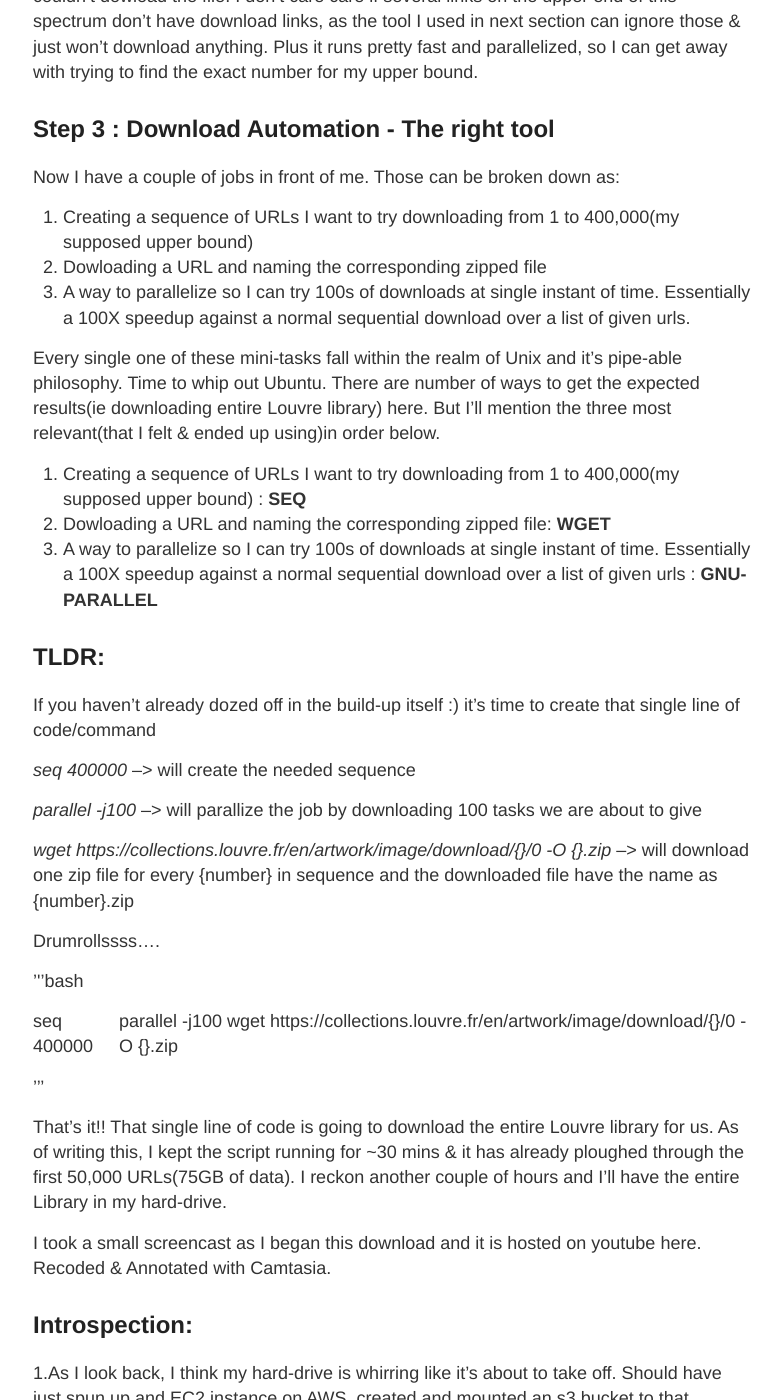
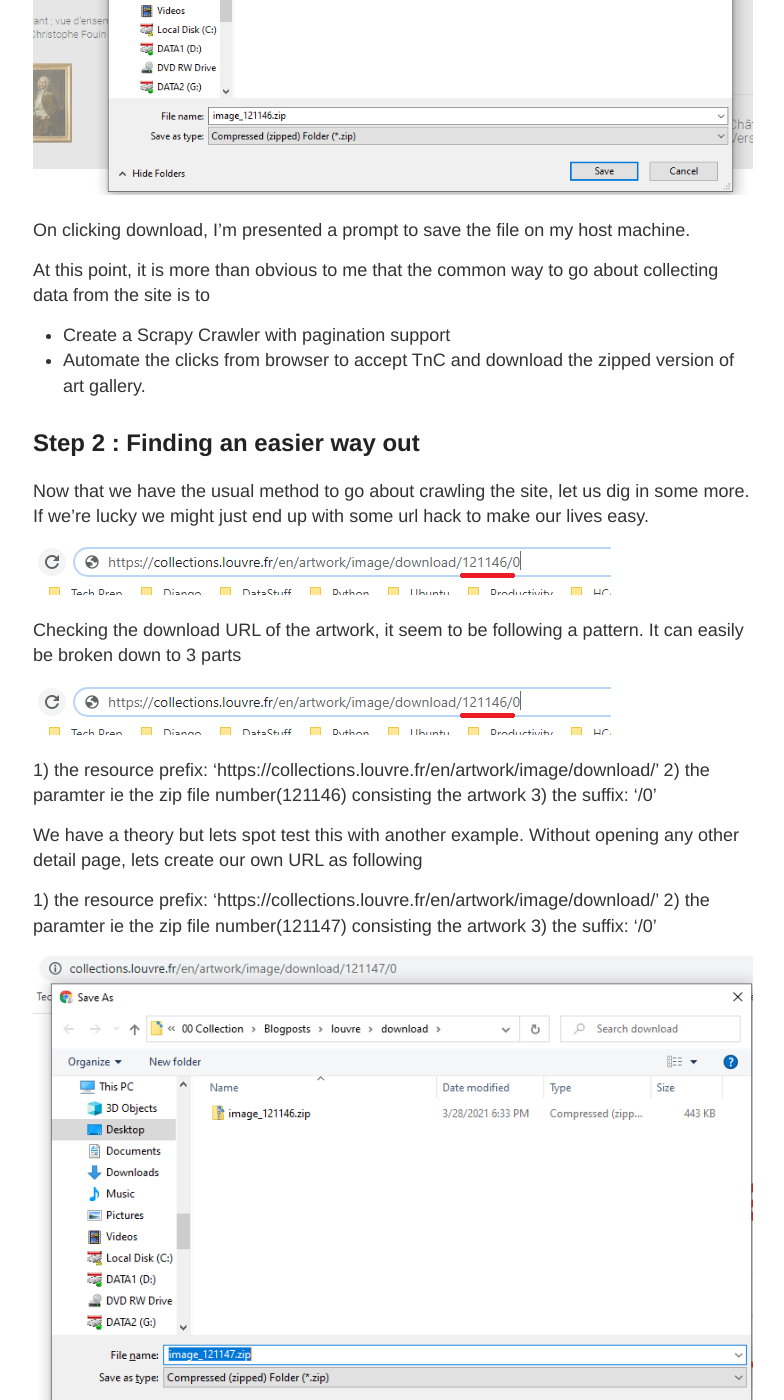
Before and after one commit to spsphulse/My-Portfolio, a Jekyll site: the page built from _posts/2021-03-28-scraping-the-louvre-in-one-line-of-code.md, in a window 1280 px wide and 1400 px high, scrolled down 3206 px. Shown: the whole window, without its empty margins (247-1031 px from the left). Built offline with Jekyll 4.4.1, drawn with Linux system fonts in a browser that asks for light colours; some of the changed text lies outside the part shown.

Commit message:
Update 2021-03-28-scraping-the-louvre-in-one-line-of-code.md

```diff
--- a/_posts/2021-03-28-scraping-the-louvre-in-one-line-of-code.md
+++ b/_posts/2021-03-28-scraping-the-louvre-in-one-line-of-code.md
@@ -20,30 +20,36 @@
 ![Paintings section](https://github.com/spsphulse/My-Portfolio/blob/master/images/louvre/paintings.png?raw=true)
 
 
-![Download button.png]({{site.baseurl}}/_posts/Download button.png)
+![Download button.png](https://github.com/spsphulse/My-Portfolio/blob/master/images/louvre/Download%20button.png?raw=true)
 
 
 It looks like the detail page of the painting consits of photos in various angles. It also presents us with a download button. Lets click that
 
-
+![tnc](https://github.com/spsphulse/My-Portfolio/blob/master/images/louvre/TnC.png?raw=true)
 
 
 Interesting! So in order to download this gallery(zipped file containing images) I'll have to accept the TnC and then click download.
 
+![dprompt](https://github.com/spsphulse/My-Portfolio/blob/master/images/louvre/downloadprompt.png?raw=true)
 
 On clicking download, I'm presented a prompt to save the file on my host machine.
 
 
-At this point, it is more than obvious that the common way to go about collecting data from the site is to
-- Create a Scrapy Crawler with pagination
+At this point, it is more than obvious to me that the common way to go about collecting data from the site is to
+- Create a Scrapy Crawler with pagination support
 - Automate the clicks from browser to accept TnC and download the zipped version of art gallery.
+
 
 ## Step 2 : Finding an easier way out
 
 Now that we have the usual method to go about crawling the site, let us dig in some more. If we're lucky we might just end up with some url hack to make our lives easy.
 
 
+![dlink](https://github.com/spsphulse/My-Portfolio/blob/master/images/louvre/dlink1.png?raw=true)
+
 Checking the download URL of the artwork, it seem to be following a pattern. It can easily be broken down to 3 parts
+
+![dlink1](https://github.com/spsphulse/My-Portfolio/blob/master/images/louvre/dlink1.png?raw=true)
 
 1) the resource prefix: 'https://collections.louvre.fr/en/artwork/image/download/'
 2) the paramter ie the zip file number(121146) consisting the artwork
@@ -54,6 +60,8 @@
 1) the resource prefix: 'https://collections.louvre.fr/en/artwork/image/download/'
 2) the paramter ie the zip file number(121147) consisting the artwork
 3) the suffix: '/0'
+
+![prompt2](https://github.com/spsphulse/My-Portfolio/blob/master/images/louvre/Download_Prompt2.png?raw=true)
 
 And now enter it into the browser.
 
@@ -111,7 +121,7 @@
 
 That's it!! That single line of code is going to download the entire Louvre library for us. As of writing this, I kept the script running for ~30 mins & it has already ploughed through the first 50,000 URLs(75GB of data). I reckon another couple of hours and I'll have the entire Library in my hard-drive.
 
-I took a small screencast as I began this download and it is hosted on youtube here. Recoded & Annotated with Camtasia.
+I took a small screencast as I began this download and it is hosted on youtube [here](https://youtu.be/N84oRhc5zhg "screencast"). Recoded & Annotated with Camtasia.
 
 
 ## Introspection:
```
Also changed, not shown: other parts of _posts/2021-03-28-scraping-the-louvre-in-one-line-of-code.md (+2 -0 lines).
